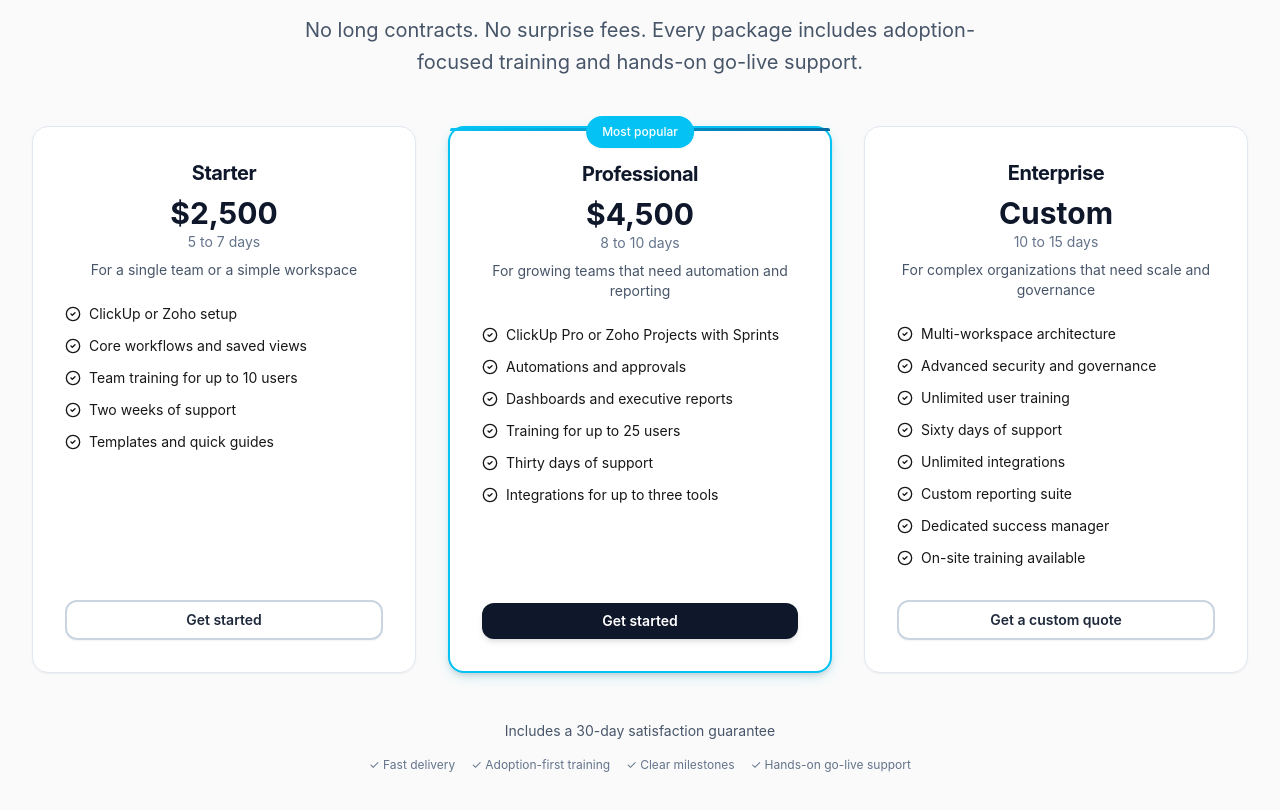
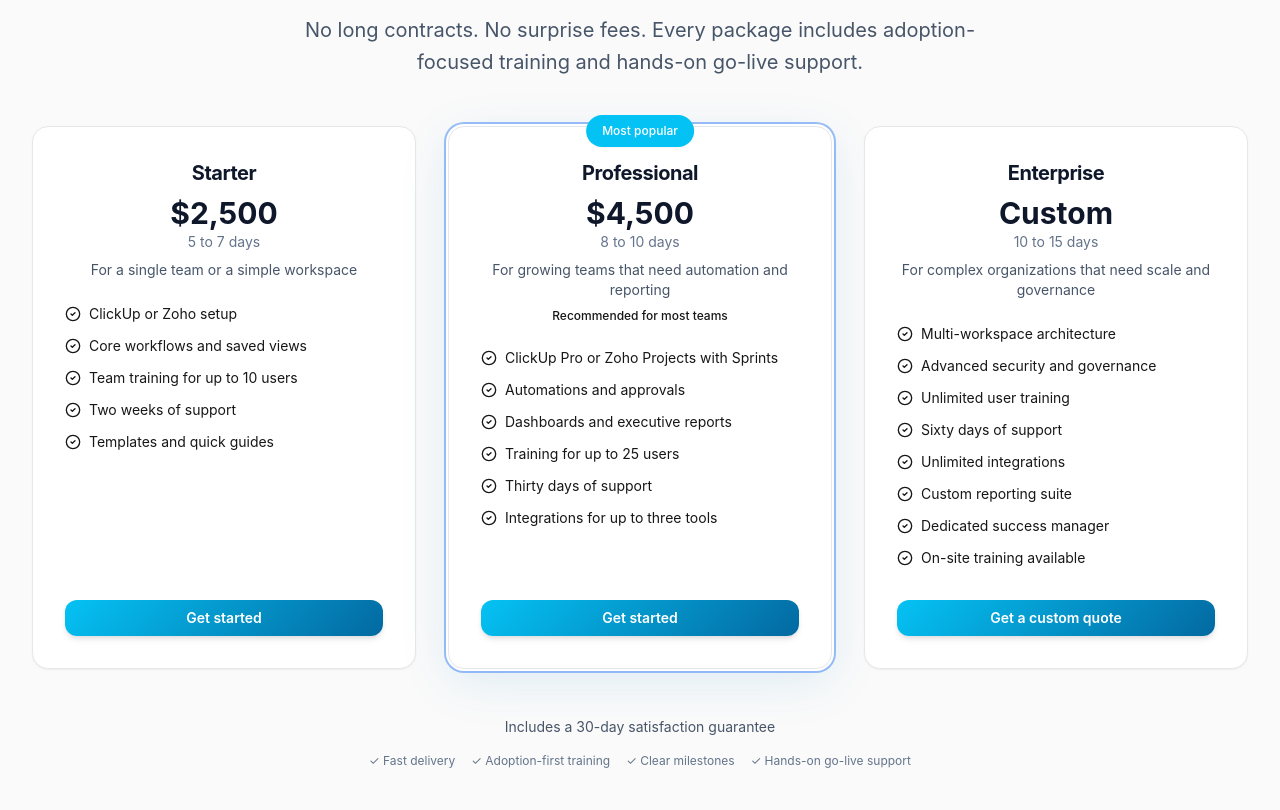
Before and after one commit to Jonw8192/iteratum, a React (Vite) app in the folder iteratum-site/: page / in a window 1280 px wide. Shown: the part 3950-4760 px from the top of the page. Built offline with nearby package versions, Linux system fonts and the light colour scheme.

Commit message:
Update Site.jsx

```diff
--- a/iteratum-site/src/Site.jsx
+++ b/iteratum-site/src/Site.jsx
@@ -382,7 +382,7 @@ function AboutSection() {
   );
 }
 
-// ---------- Pricing (uniform CTAs aligned) ----------
+// ---------- Pricing (uniform buttons + tasteful highlight) ----------
 function PricingSection() {
   const packages = [
     {
@@ -413,6 +413,7 @@ function PricingSection() {
         "Integrations for up to three tools",
       ],
       popular: true,
+      note: "Recommended for most teams",
     },
     {
       name: "Enterprise",
@@ -437,40 +438,50 @@ function PricingSection() {
     <Section id="pricing" className="py-20">
       <div className="text-center mb-12">
         <Pill>Implementation Packages</Pill>
-        <h2 className="mt-4 text-iteratum-heading">
-          Clear pricing that launches your team fast
-        </h2>
+        <h2 className="mt-4 text-iteratum-heading">Clear pricing that launches your team fast</h2>
         <p className="mt-4 text-iteratum-subtitle max-w-2xl mx-auto">
           No long contracts. No surprise fees. Every package includes adoption-focused training and hands-on go-live support.
         </p>
       </div>
 
       <div className="grid md:grid-cols-3 gap-8 items-stretch">
-        {packages.map((pkg, i) => (
+        {packages.map((pkg, i) => {
+          const featured = pkg.popular;
+          return (
             <Card
               key={i}
-            className={`relative p-8 flex flex-col ${
-              pkg.popular ? "card-iteratum-featured" : ""
-            }`}
+              className={[
+                "relative p-8 flex flex-col transition-all",
+                // base
+                "border border-gray-200 bg-white",
+                // featured look (cyan ring + soft glow + tiny lift on hover)
+                featured
+                  ? "ring-2 ring-iteratum-cyan/60 ring-offset-2 ring-offset-white shadow-[0_12px_50px_rgba(2,132,199,0.12)] hover:shadow-[0_16px_60px_rgba(2,132,199,0.16)] hover:-translate-y-0.5"
+                  : "hover:-translate-y-0.5 hover:shadow-md",
+              ].join(" ")}
             >
-            {pkg.popular && (
+              {featured && (
                 <div className="absolute -top-3 left-1/2 -translate-x-1/2">
                   <span className="pill-iteratum-accent">Most popular</span>
                 </div>
               )}
 
-            <div>
+              {/* Header */}
               <div className="text-center mb-6">
                 <h3 className="text-xl font-bold text-iteratum-dark">{pkg.name}</h3>
                 <div className="mt-2">
-                  <span className="text-3xl font-bold text-iteratum-dark">
-                    {pkg.price}
-                  </span>
+                  <span className="text-3xl font-bold text-iteratum-dark">{pkg.price}</span>
                   <div className="text-sm text-iteratum-steel">{pkg.duration}</div>
                 </div>
                 <p className="mt-2 text-sm text-iteratum-slate">{pkg.description}</p>
+                {featured && (
+                  <div className="mt-2 text-xs font-medium text-iteratum-cyan/90">
+                    {pkg.note}
+                  </div>
+                )}
               </div>
 
+              {/* Features */}
               <ul className="space-y-3 mb-8">
                 {pkg.features.map((feature, j) => (
                   <li key={j} className="flex items-start gap-2 text-sm">
@@ -479,17 +490,19 @@ function PricingSection() {
                   </li>
                 ))}
               </ul>
-            </div>
 
+              {/* CTA (uniform for all plans) */}
               <Button
                 href={CAL_LINK}
-              variant={pkg.popular ? "accent" : "ghost"}
+                variant="primary"                // ⬅️ every plan uses the same button style
                 className="w-full mt-auto"
+                aria-label={`${pkg.name}: ${pkg.price === "Custom" ? "Get a custom quote" : "Get started"}`}
               >
                 {pkg.price === "Custom" ? "Get a custom quote" : "Get started"}
               </Button>
             </Card>
-        ))}
+          );
+        })}
       </div>
 
       <div className="mt-12 text-center">
@@ -504,6 +517,7 @@ function PricingSection() {
     </Section>
   );
 }
+
 
 // ---------- Content data ----------
 const valueTrio = [
```
Lines whose indentation alone changed are shown as unchanged.
